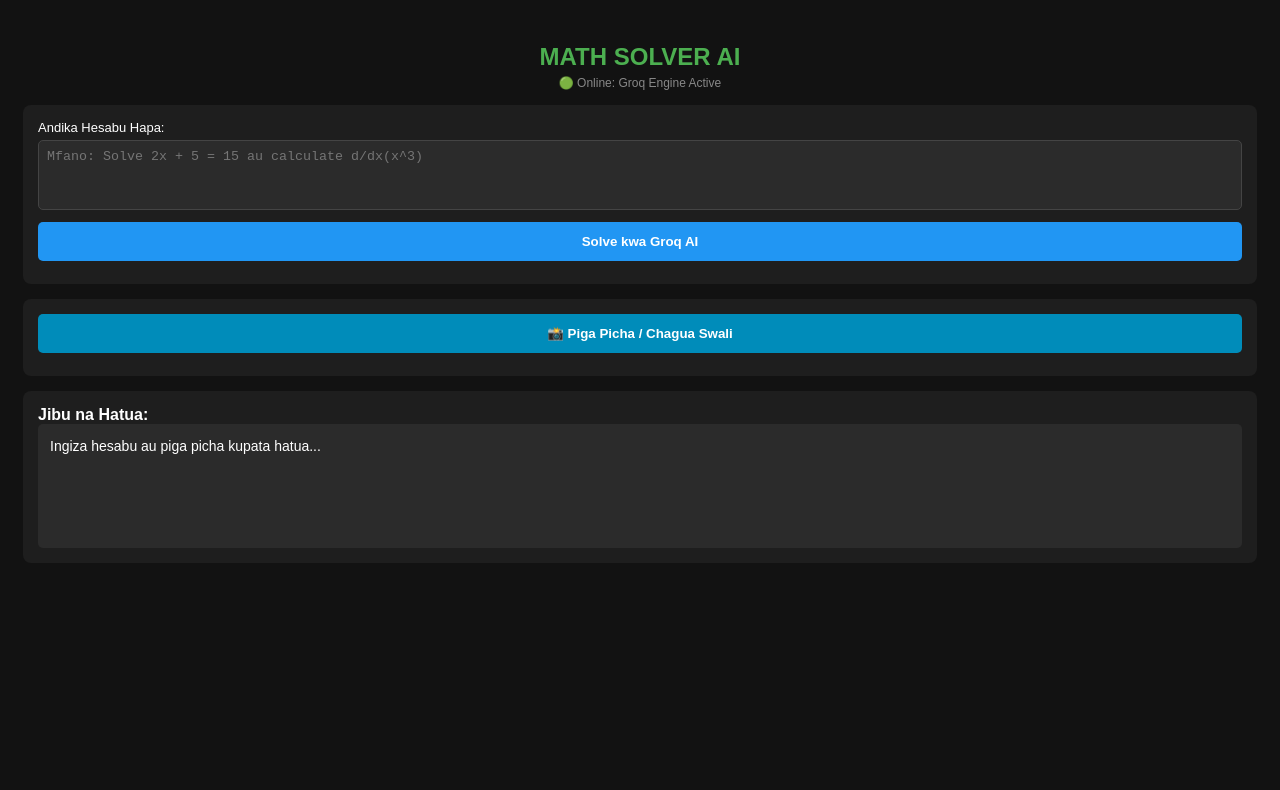
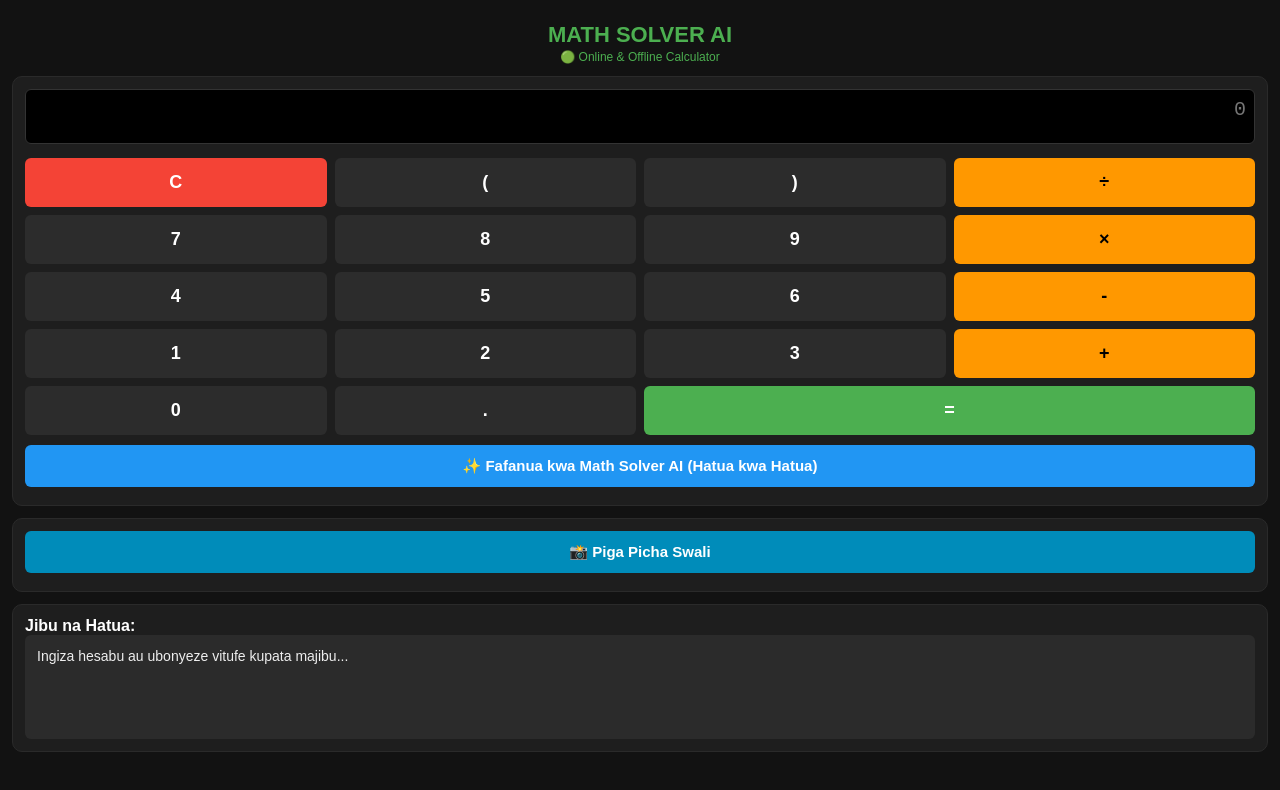
Before and after one commit to williammathayo134-create/math_solver, a website: page www/index.html in a window 1280 px wide. Drawn offline with Linux system fonts and the light colour scheme.

Commit message:
Remove Groq branding from UI and add full calculator layout

```diff
--- a/www/index.html
+++ b/www/index.html
@@ -5,37 +5,81 @@
   <meta name="viewport" content="width=device-width, initial-scale=1.0">
   <title>Math Solver AI</title>
   <style>
-    body { background-color: #121212; color: #fff; font-family: sans-serif; padding: 15px; }
-    h2 { color: #4CAF50; text-align: center; margin-bottom: 5px; }
-    .status { text-align: center; font-size: 12px; color: #888; margin-bottom: 15px; }
-    .card { background: #1e1e1e; padding: 15px; border-radius: 8px; margin-bottom: 15px; }
-    button { width: 100%; padding: 12px; background: #2196F3; color: white; border: none; border-radius: 5px; font-weight: bold; margin-bottom: 8px; cursor: pointer; }
-    textarea { width: 100%; height: 70px; background: #2b2b2b; color: #fff; border: 1px solid #444; border-radius: 5px; padding: 8px; box-sizing: border-box; resize: none; margin-bottom: 8px; }
-    .result-box { background: #2b2b2b; padding: 12px; border-radius: 5px; min-height: 100px; font-size: 14px; white-space: pre-wrap; line-height: 1.5; }
+    body { background-color: #121212; color: #fff; font-family: sans-serif; padding: 12px; margin: 0; }
+    h2 { color: #4CAF50; text-align: center; margin: 10px 0 2px 0; font-size: 22px; font-weight: bold; }
+    .status { text-align: center; font-size: 12px; color: #4CAF50; margin-bottom: 12px; }
+    .card { background: #1e1e1e; padding: 12px; border-radius: 10px; margin-bottom: 12px; border: 1px solid #2a2a2a; }
+
+    /* Calculator Screen */
+    #manualMath {
+      width: 100%; height: 55px; background: #000; color: #00ffcc;
+      border: 1px solid #333; border-radius: 6px; padding: 8px;
+      box-sizing: border-box; font-size: 20px; font-family: monospace;
+      margin-bottom: 10px; text-align: right; resize: none;
+    }
+
+    /* Keypad Grid */
+    .calc-grid { display: grid; grid-template-columns: repeat(4, 1fr); gap: 8px; margin-bottom: 10px; }
+    .btn-calc { padding: 14px 0; background: #2c2c2c; color: #fff; border: none; border-radius: 6px; font-size: 18px; font-weight: bold; cursor: pointer; text-align: center; }
+    .btn-calc:active { background: #444; }
+    .btn-op { background: #ff9800; color: #000; }
+    .btn-equal { background: #4CAF50; color: #fff; grid-column: span 2; }
+    .btn-clear { background: #f44336; color: #fff; }
+
+    /* Action Buttons */
+    .btn-action { width: 100%; padding: 12px; background: #2196F3; color: white; border: none; border-radius: 6px; font-weight: bold; margin-bottom: 6px; font-size: 15px; cursor: pointer; }
+    .btn-action:active { opacity: 0.8; }
+    .result-box { background: #2b2b2b; padding: 12px; border-radius: 6px; min-height: 80px; font-size: 14px; white-space: pre-wrap; line-height: 1.4; color: #eee; }
   </style>
 </head>
 <body>
 
   <h2>MATH SOLVER AI</h2>
-  <div class="status">🟢 Online: Groq Engine Active</div>
+  <div class="status">🟢 Online & Offline Calculator</div>
 
-  <!-- MANUAL INPUT -->
+  <!-- CALCULATOR PAD -->
   <div class="card">
-    <label style="font-size: 13px; display: block; margin-bottom: 5px;">Andika Hesabu Hapa:</label>
-    <textarea id="manualMath" placeholder="Mfano: Solve 2x + 5 = 15 au calculate d/dx(x^3)"></textarea>
-    <button onclick="solveManualText()">Solve kwa Groq AI</button>
+    <textarea id="manualMath" placeholder="0"></textarea>
+
+    <div class="calc-grid">
+      <button class="btn-calc btn-clear" onclick="clearCalc()">C</button>
+      <button class="btn-calc" onclick="appendCalc('(')">(</button>
+      <button class="btn-calc" onclick="appendCalc(')')">)</button>
+      <button class="btn-calc btn-op" onclick="appendCalc('/')">÷</button>
+
+      <button class="btn-calc" onclick="appendCalc('7')">7</button>
+      <button class="btn-calc" onclick="appendCalc('8')">8</button>
+      <button class="btn-calc" onclick="appendCalc('9')">9</button>
+      <button class="btn-calc btn-op" onclick="appendCalc('*')">×</button>
+
+      <button class="btn-calc" onclick="appendCalc('4')">4</button>
+      <button class="btn-calc" onclick="appendCalc('5')">5</button>
+      <button class="btn-calc" onclick="appendCalc('6')">6</button>
+      <button class="btn-calc btn-op" onclick="appendCalc('-')">-</button>
+
+      <button class="btn-calc" onclick="appendCalc('1')">1</button>
+      <button class="btn-calc" onclick="appendCalc('2')">2</button>
+      <button class="btn-calc" onclick="appendCalc('3')">3</button>
+      <button class="btn-calc btn-op" onclick="appendCalc('+')">+</button>
+
+      <button class="btn-calc" onclick="appendCalc('0')">0</button>
+      <button class="btn-calc" onclick="appendCalc('.')">.</button>
+      <button class="btn-calc btn-equal" onclick="calculateLocal()">=</button>
+    </div>
+
+    <button class="btn-action" onclick="solveManualText()">✨ Fafanua kwa Math Solver AI (Hatua kwa Hatua)</button>
   </div>
 
   <!-- PICHA -->
   <div class="card">
     <input type="file" id="imageInput" accept="image/*" capture="environment" style="display:none;" onchange="processImage(event)">
-    <button onclick="document.getElementById('imageInput').click()" style="background: #008CBA;">📸 Piga Picha / Chagua Swali</button>
+    <button class="btn-action" onclick="document.getElementById('imageInput').click()" style="background: #008CBA;">📸 Piga Picha Swali</button>
   </div>
 
   <!-- MAJIBU -->
   <div class="card">
     <strong>Jibu na Hatua:</strong>
-    <div id="output" class="result-box">Ingiza hesabu au piga picha kupata hatua...</div>
+    <div id="output" class="result-box">Ingiza hesabu au ubonyeze vitufe kupata majibu...</div>
   </div>
 
   <script src="script.js"></script>
```
